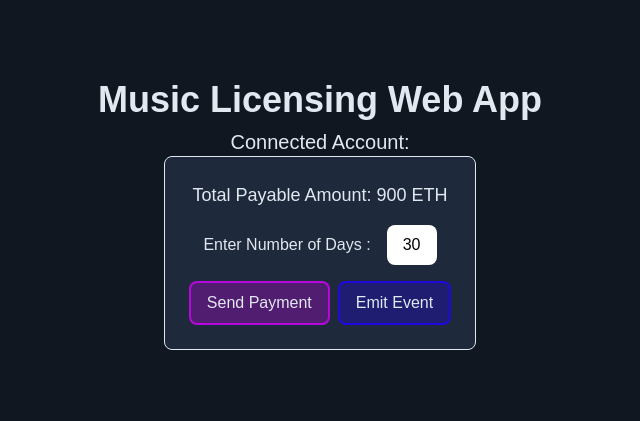
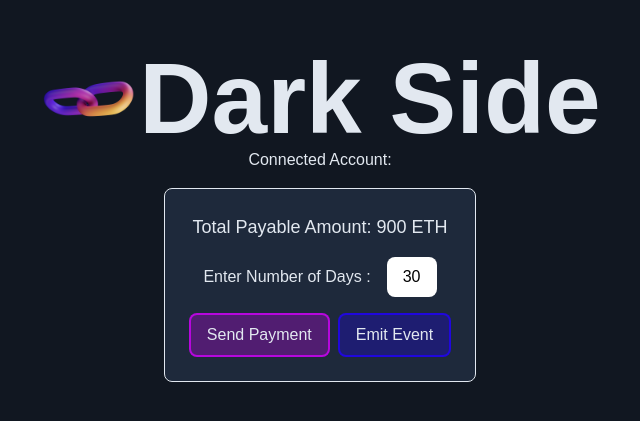
Before and after one commit to NeoZ666/Musichain, a React (Create React App) app in the folder webapp/: page /contract in a window 1280 px wide. Shown: the part 185-606 px from the top of the page, without its empty margins (320-960 px from the left). Built offline with nearby package versions, Linux system fonts and the light colour scheme.

Commit message:
Solidity is now purely just support

```diff
--- a/webapp/src/components/solidity/Solidity.js
+++ b/webapp/src/components/solidity/Solidity.js
@@ -65,17 +65,16 @@ function Solidity() {
       setTransactionResult("Transaction successful");
     }
   };
-
   return (
     <div className="mx-5 min-h-screen flex flex-wrap text-center flex-col justify-center items-center">
-      <h1 className="text-3xl md:text-4xl font-bold">Music Licensing Web App</h1>
-      <p className="text-xl mt-2">Connected Account: {account}</p>
-      <AppForm onSubmit={handleFormSubmit} />
+      <h1 className="text-3xl md:text-[100px] font-bold flex justify-center items-center"> <span><img src="./images/MUSICHAIN.png" alt="" width={100}/></span> Dark Side</h1>
+      <p className="text-md mb-4">Connected Account: {account}</p>
       {transactionResult && (
         <div className="text-xl md:text-2xl">
           <span className="font-bold">{transactionResult}</span>
         </div>
       )}
+      <AppForm onSubmit={handleFormSubmit} />
     </div>
   );
 }
```
